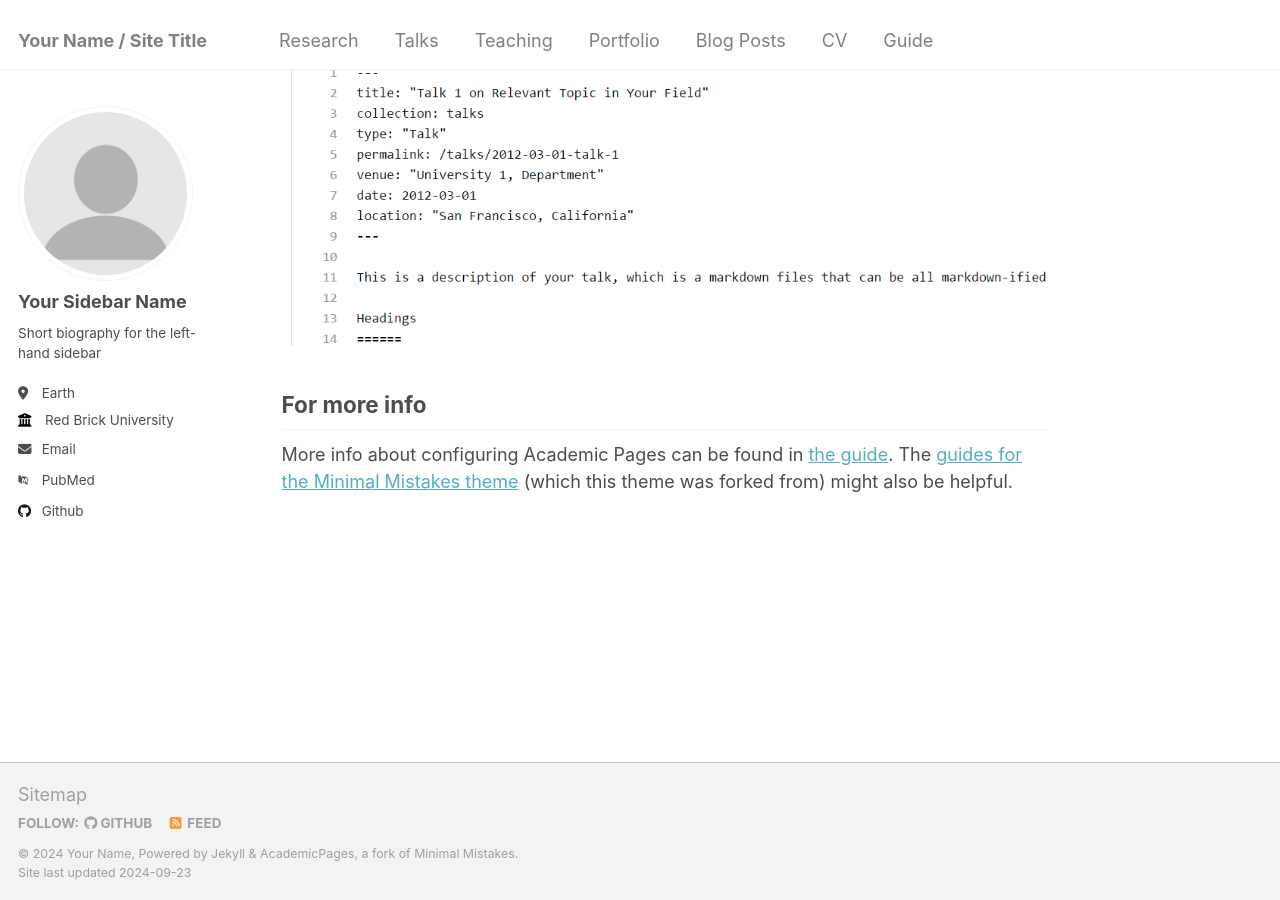
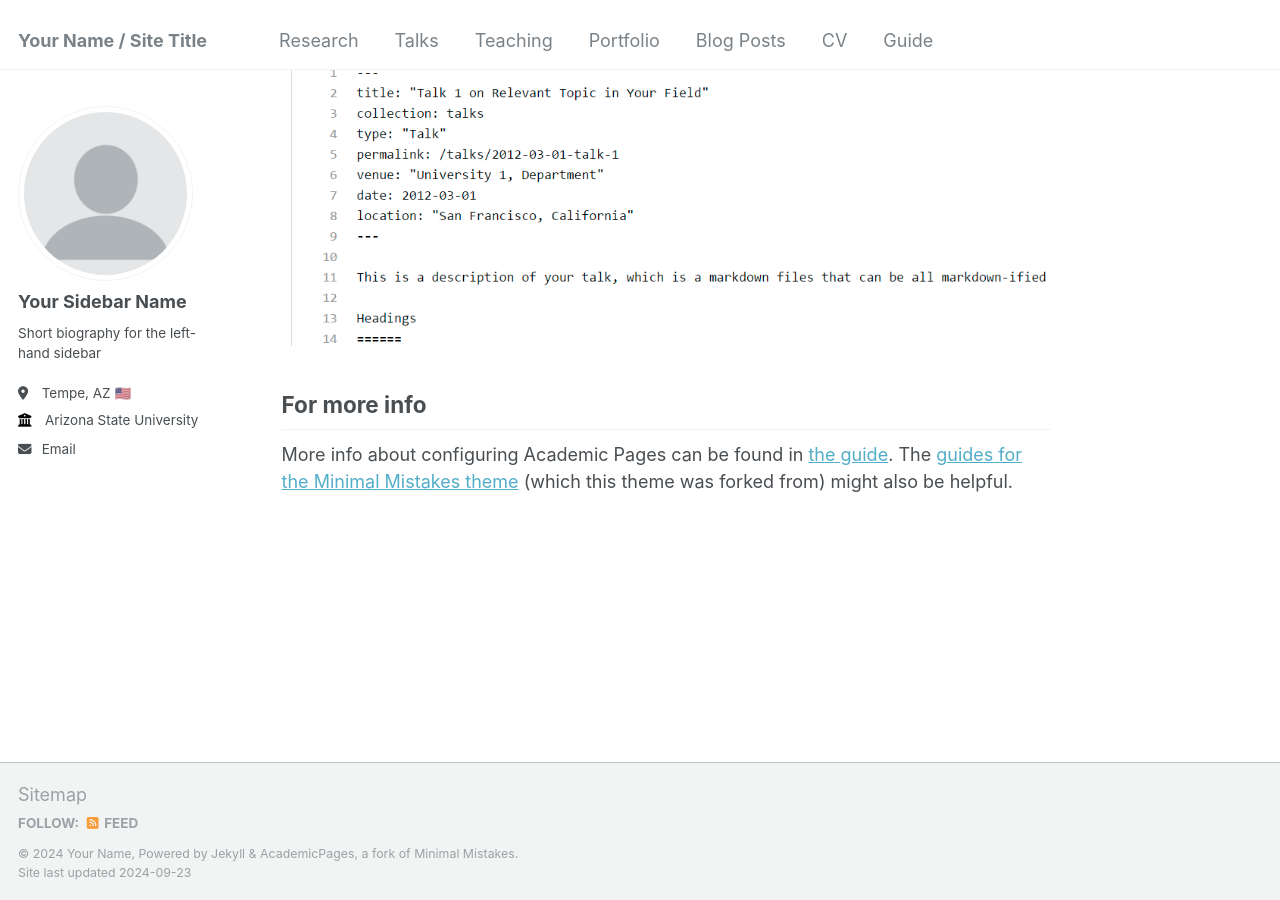
Before and after one commit to kyxyxn/kyxyxn.github.io, a Jekyll site: the page built from _pages/about.md, in a window 1280 px wide and 900 px high, scrolled down 2643 px. Built offline with Jekyll 4.4.1, drawn with Linux system fonts in a browser that asks for light colours; some web fonts are replaced.

Commit message:
Update _config.yml

```diff
--- a/_config.yml
+++ b/_config.yml
@@ -26,10 +26,10 @@ author:
   name             : "Your Sidebar Name"
   pronouns         : # example: "she/her"
   bio              : "Short biography for the left-hand sidebar"
-  location         : "Earth"
-  employer         : "Red Brick University"
+  location         : "Tempe, AZ 🇺🇸"
+  employer         : "Arizona State University"
   uri              : # URL
-  email            : "none@example.org"
+  email            : "krhee1@asu.edu"
 
   # Academic websites
   arxiv            : # URL - Update with the correct link to your profile
@@ -37,7 +37,7 @@ author:
   impactstory      : # URL
   orcid            : #"http://orcid.org/0009-0003-1495-8287"
   semantic         : # URL
-  pubmed           : "https://www.ncbi.nlm.nih.gov/pubmed/?term=john+snow"
+  pubmed           : #"https://www.ncbi.nlm.nih.gov/pubmed/?term=john+snow"
   researchgate     : # URL
   ssrn             : https://papers.ssrn.com/sol3/cf_dev/AbsByAuth.cfm?per_id=4764516
 
@@ -45,7 +45,7 @@ author:
   bitbucket        : # Username - Update with your username on the site
   codepen          : # Username
   dribbble         : # Username
-  github           : "kyxyxn"
+  github           : #"kyxyxn"
   kaggle           : # Username
   stackoverflow    : # User number or user number and name (i.e., use "1" or "1/jeff-atwood")
 
```
